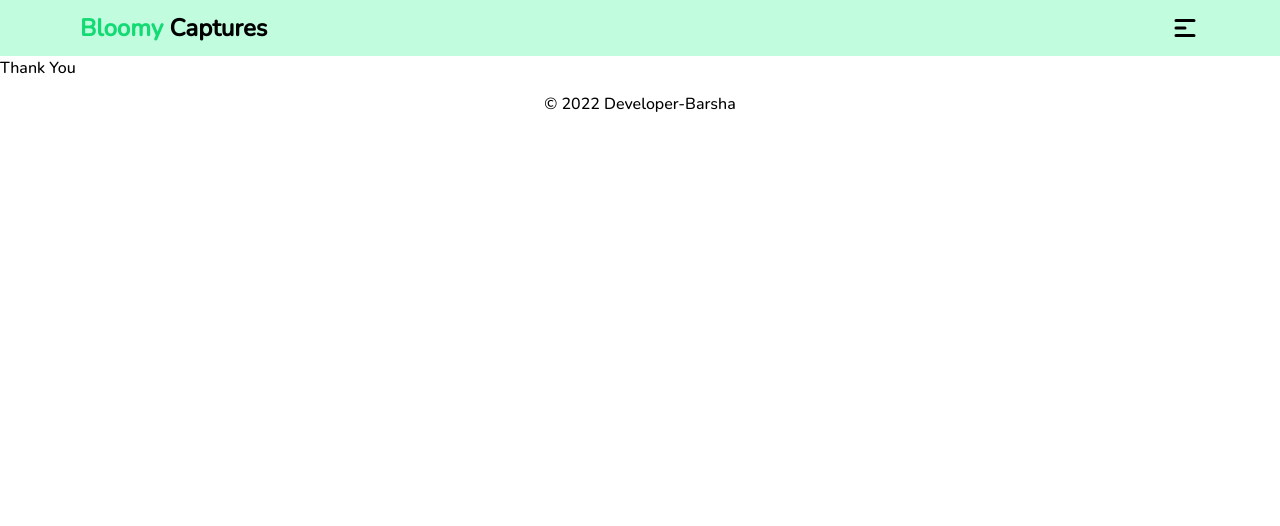
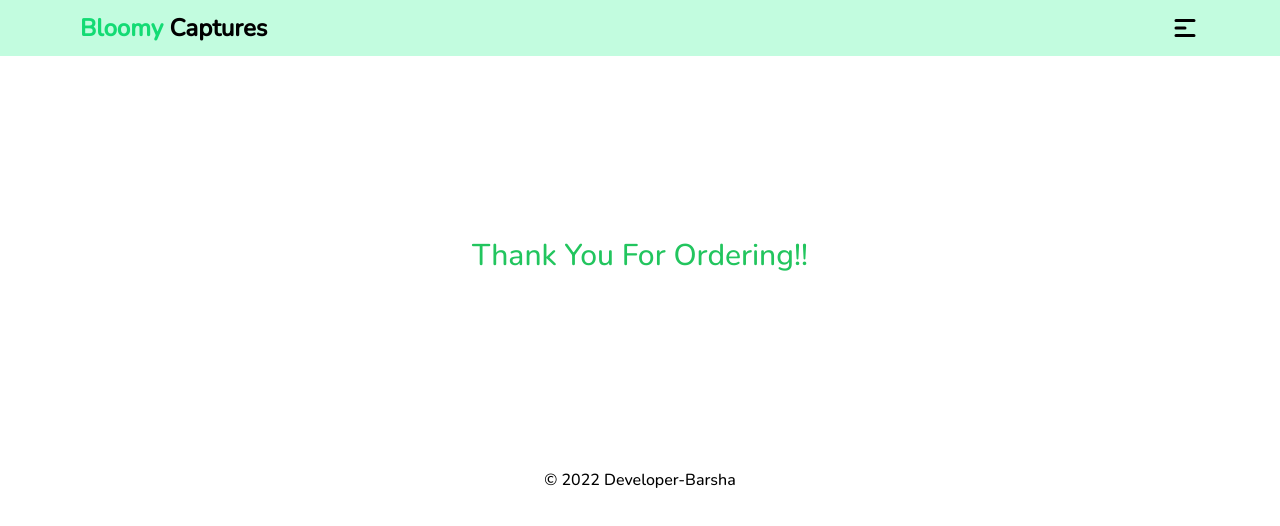
Before and after one commit to Developer-Barsha/independent-service-provider, a React (Create React App) app: page /checkout in a window 1280 px wide. Shown: the top 526 px of the page. Built offline with nearby package versions, Linux system fonts and the light colour scheme; no server answers; sample sign-in values are in the browser's storage.

Commit message:
checkout, menu updated

```diff
--- a/src/App.js
+++ b/src/App.js
@@ -6,7 +6,7 @@ import Home from './components/Home/Home/Home';
 import Login from './components/Account/Login/Login';
 import Signup from './components/Account/Signup/Signup';
 import NotFound from './components/NotFound/NotFound';
-import Checkout from './components/Checkout/Checkout';
+import Checkout from './components/Account/Checkout/Checkout';
 import RequireAuth from './components/RequireAuth/RequireAuth';
 import About from './components/About/About';
 import Blogs from './components/Blogs/Blogs';
--- /dev/null
+++ b/src/components/Account/Checkout/Checkout.js
@@ -0,0 +1,11 @@
+import React from 'react';
+
+const Checkout = () => {
+    return (
+        <div className='flex items-center justify-center' style={{minHeight:'400px'}}>
+            <h1 className='text-green-500 text-3xl'>Thank You For Ordering!!</h1>
+        </div>
+    );
+};
+
+export default Checkout;
--- a/src/components/Account/Login/Login.js
+++ b/src/components/Account/Login/Login.js
@@ -28,7 +28,7 @@ const Login = () => {
         if (user) {
             navigate(from, { replace: true })
         }
-    }, [error])
+    }, [user])
 
     const login = async (e) => {
         e.preventDefault();
@@ -37,10 +37,18 @@ const Login = () => {
         await signInWithEmailAndPassword(email, password);
     }
 
-    const sendResetEmail = async () => {
+    const sendResetEmail = async (e) => {
+        e.preventDefault();
         const email = emailRef.current.value;
         await sendPasswordResetEmail(email);
-        alert('Sent email');
+
+        if(email!==''){
+            toast('Reset email sent')
+        }
+
+        if(resetError){
+            toast('invalid email')
+        }
     }
 
     return (
--- a/src/components/Checkout/Checkout.js
+++ /dev/null
@@ -1,11 +0,0 @@
-import React from 'react';
-
-const Checkout = () => {
-    return (
-        <div>
-            <h1>Thank You</h1>
-        </div>
-    );
-};
-
-export default Checkout;
--- a/src/components/Shared/Header/Header.css
+++ b/src/components/Shared/Header/Header.css
@@ -46,7 +46,7 @@ header a:hover{
         position: absolute;
         top: 120%;
         right: 30px;
-        background-color: white;
+        background-color: #c2fcdf;
         padding: 20px;
         transition: 0.9s;
     }
```
